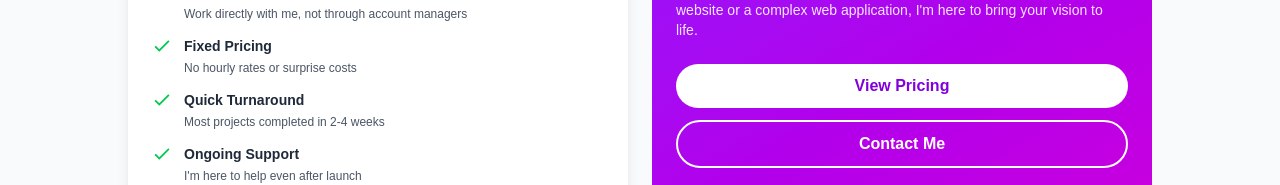
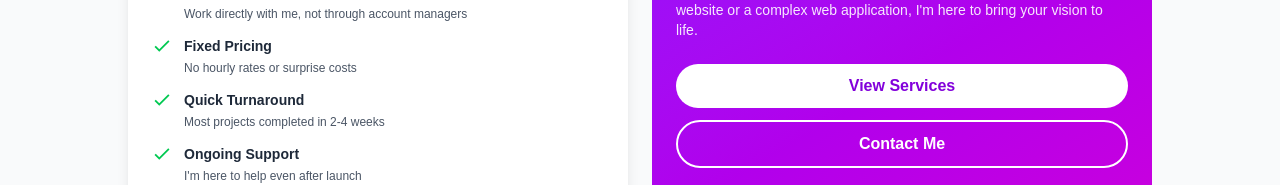
Before and after one commit to tsiro66/Portfolio, a React (Vite) app: page / in a window 1280 px wide. Shown: the part 1010-1195 px from the top of the page. Built offline with nearby package versions, Linux system fonts and the light colour scheme; a web font is replaced by a local one.

Commit message:
Minor change

```diff
--- a/src/components/Pages/Home.tsx
+++ b/src/components/Pages/Home.tsx
@@ -255,11 +255,11 @@ const Home = () => {
             </p>
             <div className="space-y-3">
               <Link
-                to="/pricing"
+                to="/services"
                 className="block w-full bg-white text-purple-700 px-4 py-2.5 rounded-full
                   font-semibold text-center hover:bg-gray-100 transition-all duration-300"
               >
-                View Pricing
+                View Services
               </Link>
               <Link
                 to="/contact"
```
Also changed, not shown: 1 other file (tests, documents, lock files or other folders).
